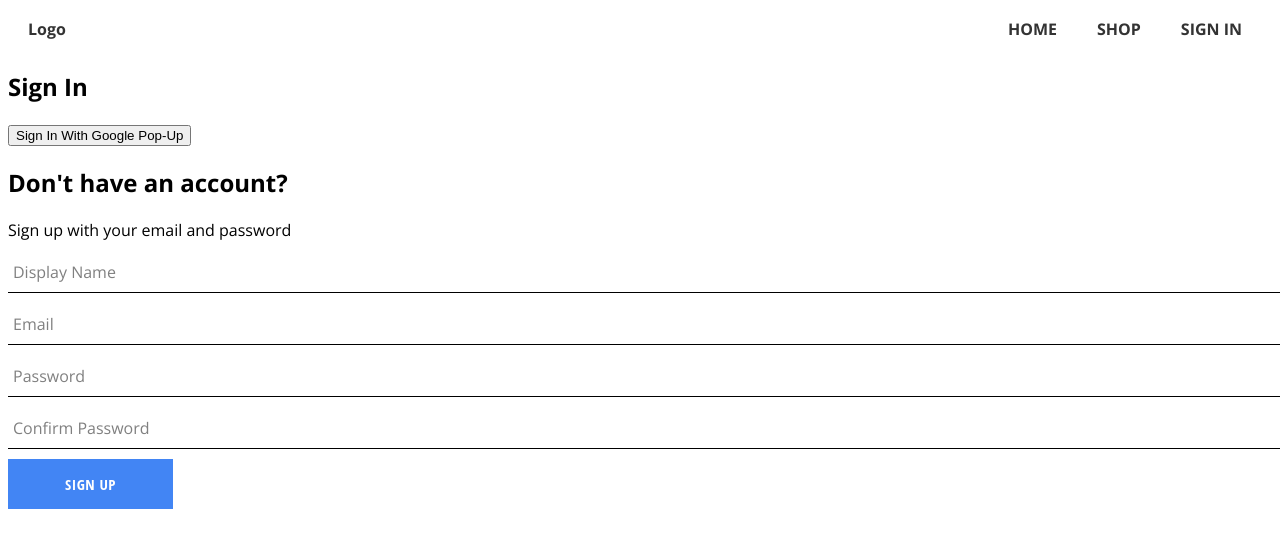
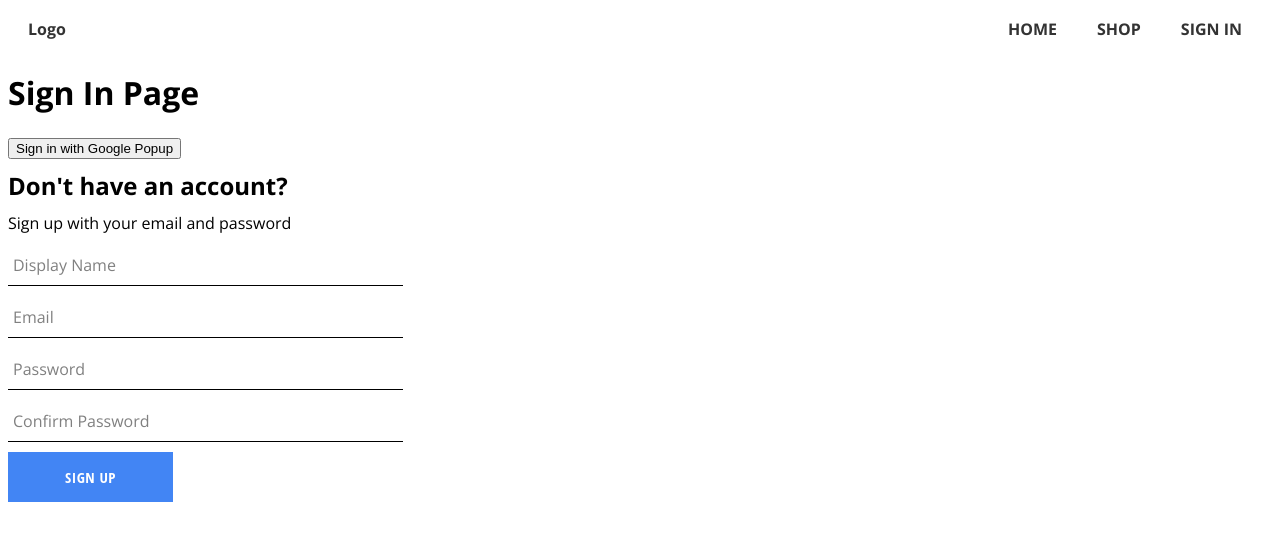
Before and after one commit to marialobillo/react-store, a React (Vite) app: page /signin in a window 1280 px wide. Shown: the top 548 px of the page. Built offline with nearby package versions, Linux system fonts and the light colour scheme.

Commit message:
fix: signin and signup page

```diff
--- a/src/components/sign-up-form/sign-up-form.styles.scss
+++ b/src/components/sign-up-form/sign-up-form.styles.scss
@@ -1,69 +1,9 @@
-$primary-color: #333;
-$secondary-color: #666;
-$input-padding: 10px;
-$input-font-size: 16px;
-
-.sign-up-form {
+.sign-up-container {
     display: flex;
-    transform: translateY(-50%);
-    width: 300px;
-    padding: 20px;
-    background-color: white;
+    flex-direction: column;
+    width: 380px;
 
     h2 {
-        text-align: center;
-        color: $primary-color;
-        margin-bottom: 20px;
-        font-size: 24px;
-    }
-
-    form {
-        display: flex;
-        flex-direction: column;
-        gap: 20px;
-
-        .form-input-group {
-            display: flex;
-            flex-direction: column;
-            gap: 5px;
-
-            label {
-                font-size: 14px;
-                color: $secondary-color;
-                font-weight: bold;
-            }
-
-            input {
-                padding: $input-padding;
-                font-size: $input-font-size;
-                border: none;
-                border-bottom: 1px solid $secondary-color;
-                outline: none;
-                transition: border-color 0.3s ease;
-
-                &:focus {
-                    border-bottom: 1px solid $primary-color;
-                }
-            }
-        }
-
-        button {
-            padding: $input-padding;
-            font-size: $input-font-size;
-            color: white;
-            background-color: black;
-            border: none;
-            cursor: pointer;
-            transition: background-color 0.3s ease;
-
-            &:hover {
-                background-color: #333;
-            }
-
-            &:disabled {
-                background-color: grey;
-                cursor: not-allowed;
-            }
-        }
+        margin: 10px 0;
     }
 }
--- a/src/routes/sign-in/sign-in.component.tsx
+++ b/src/routes/sign-in/sign-in.component.tsx
@@ -17,12 +17,9 @@ const SignIn = () => {
   }
 
   return (
-    <div className="auth-container">
-      <div className="sign-in-section">
-        <h2>Sign In</h2>
-        <button onClick={logGoogleUser}>Sign In With Google Pop-Up</button>
-      </div>
-
+    <div>
+      <h1>Sign In Page</h1>
+      <button onClick={logGoogleUser}>Sign in with Google Popup</button>
       <SignUpForm />
     </div>
   )
--- a/src/routes/sign-in/sign-in.styles.scss
+++ b/src/routes/sign-in/sign-in.styles.scss
@@ -1,38 +1,38 @@
-.auth-container {
-    display: flex;
-    height: 100vh; // Full screen height
-    width: 100%;
+// .auth-container {
+//     display: flex;
+//     height: 100vh; // Full screen height
+//     width: 100%;
 
-    .sign-in-section,
-    .sign-up-form {
-        flex: 1;
-        display: flex;
-        flex-direction: column;
-        justify-content: center;
-        align-items: center;
-        padding: 20px;
-    }
+//     .sign-in-section,
+//     .sign-up-form {
+//         flex: 1;
+//         display: flex;
+//         flex-direction: column;
+//         justify-content: center;
+//         align-items: center;
+//         padding: 20px;
+//     }
 
-    .sign-in-section {
-        background-color: #f4f4f4; // Light gray for contrast
-    }
+//     .sign-in-section {
+//         background-color: #f4f4f4; // Light gray for contrast
+//     }
 
-    .sign-up-form {
-        background-color: white;
-        box-shadow: 0 2px 10px rgba(0, 0, 0, 0.1);
-    }
+//     .sign-up-form {
+//         background-color: white;
+//         box-shadow: 0 2px 10px rgba(0, 0, 0, 0.1);
+//     }
 
-    button {
-        padding: 10px 20px;
-        font-size: 16px;
-        color: white;
-        background-color: black;
-        border: none;
-        cursor: pointer;
-        transition: background-color 0.3s ease;
+//     button {
+//         padding: 10px 20px;
+//         font-size: 16px;
+//         color: white;
+//         background-color: black;
+//         border: none;
+//         cursor: pointer;
+//         transition: background-color 0.3s ease;
 
-        &:hover {
-            background-color: #333;
-        }
-    }
-}
+//         &:hover {
+//             background-color: #333;
+//         }
+//     }
+// }
```
